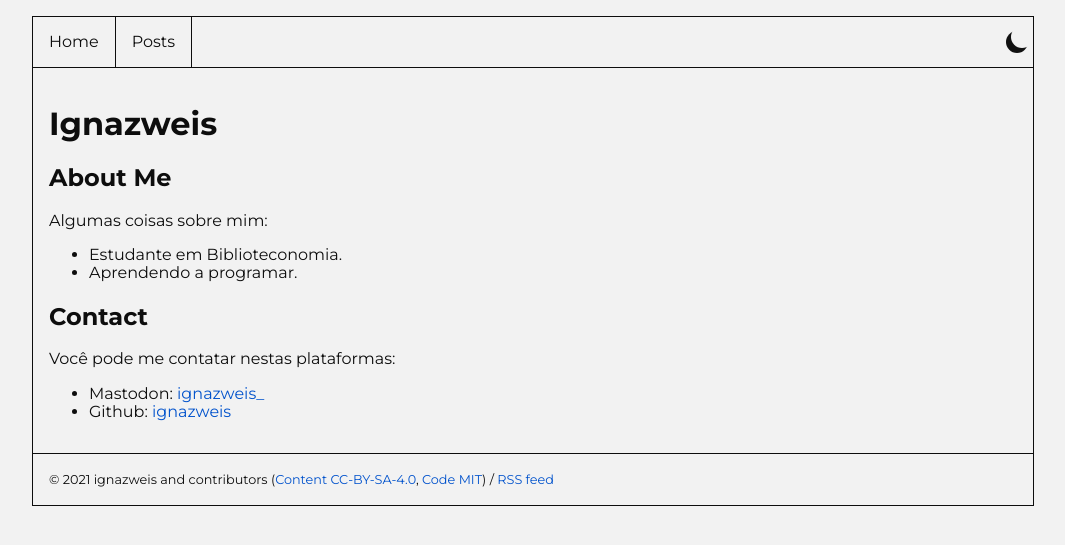
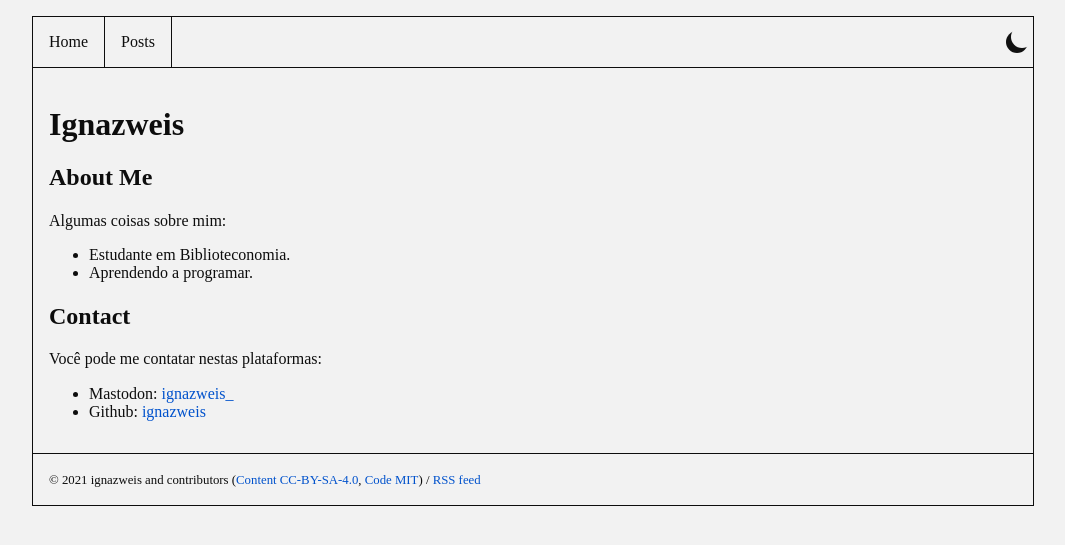
Before and after one commit to ignazweis/ignazweis.github.io, a Jekyll site: the page built from index.md, in a window 1280 px wide. Shown: the top 545 px of the page, without its empty margins (107-1172 px from the left). Built offline with Jekyll 4.4.1, drawn with Linux system fonts in a browser that asks for light colours.

Commit message:
perf: remove webfont and use serif system font to reduce page size

```diff
--- a/assets/stylesheet.css
+++ b/assets/stylesheet.css
@@ -12,11 +12,6 @@
     }
 }
 
-@font-face {
-    font-family: "Montserrat";
-    src: url("/assets/Montserrat-VariableFont_wght.ttf") format("truetype");
-}
-
 html {
     padding: 1rem;
 }
@@ -25,7 +20,7 @@ body {
     border: 1px solid var(--text);
     background-color: var(--background);
     color: var(--text);
-    font-family: "Montserrat", sans-serif;
+    font-family: serif;
     max-width: 1000px;
     margin: 0 auto;
 
```
Also changed, not shown: assets/Montserrat-Italic-VariableFont_wght.ttf (deleted), assets/Montserrat-VariableFont_wght.ttf (deleted).
